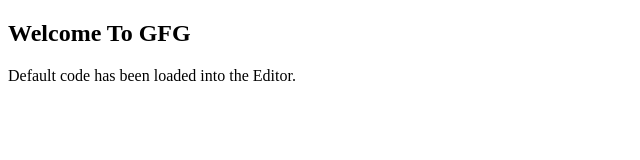
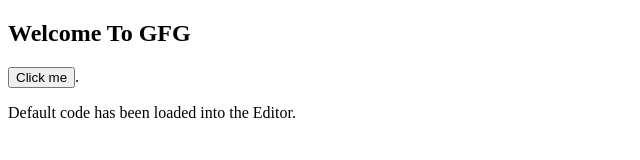
Before and after one commit to kriskristyano/gtm_test_site, a plain HTML site: page index.html in a window 1280 px wide. Shown: the whole page, without its empty margins (0-640 px from the left). Drawn offline with Linux system fonts and the light colour scheme.

Commit message:
add button

```diff
--- a/index.html
+++ b/index.html
@@ -7,6 +7,7 @@
 
 <body>
     <h2>Welcome To GFG</h2>
+    <button id="test-btn">Click me</button>.
     <p>
         Default code has been
         loaded into the Editor.
```
